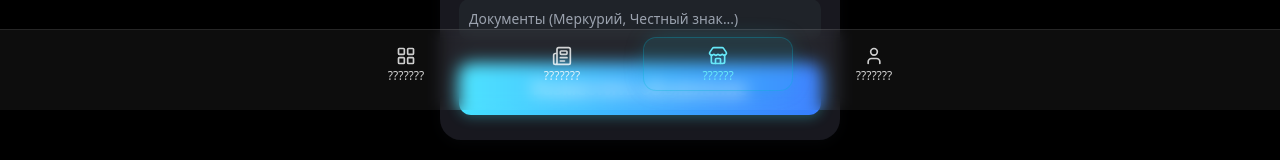
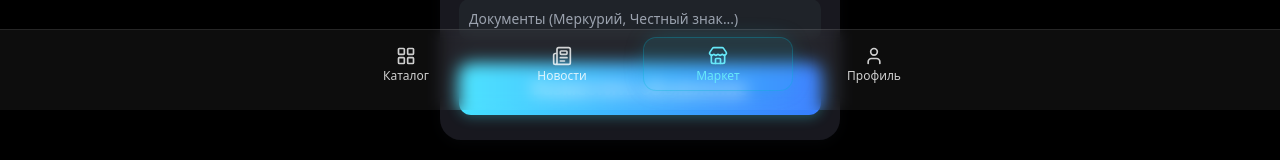
Before and after one commit to AlexSalavat/ikra-miniapp, a React (Create React App) app: page /market/add in a window 1280 px wide. Shown: the part 690-850 px from the top of the page. Built offline with nearby package versions, Linux system fonts and the light colour scheme.

Commit message:
fix(nav): 4 tabs, utf8-no-bom, prettier-compliant

```diff
--- a/src/components/BottomNav.js
+++ b/src/components/BottomNav.js
@@ -7,12 +7,11 @@ function Item({ to, label, Icon }) {
       to={to}
       aria-label={label}
       className={({ isActive }) =>
-        [
-          'flex flex-col items-center justify-center gap-1 py-2 rounded-xl text-xs transition',
+        `flex flex-col items-center justify-center gap-1 py-2 rounded-xl text-xs transition ${
           isActive
             ? 'bg-cyan-400/10 text-cyan-300 ring-1 ring-cyan-500/30 shadow-[0_0_24px_-6px] shadow-cyan-500/40'
-            : 'text-white/80 hover:text-white',
-        ].join(' ')
+            : 'text-white/80 hover:text-white'
+        }`
       }
     >
       <Icon className="w-5 h-5" aria-hidden="true" />
@@ -26,10 +25,10 @@ export default function BottomNav() {
     <nav className="fixed bottom-0 inset-x-0 z-50 bg-white/5 backdrop-blur border-t border-white/10">
       <div className="bottom-nav-safe mx-auto max-w-screen-sm">
         <div className="px-3 py-2 grid grid-cols-4 gap-2">
-          <Item to="/catalog" label="???????" Icon={LayoutGrid} />
-          <Item to="/news" label="???????" Icon={Newspaper} />
-          <Item to="/market" label="??????" Icon={Store} />
-          <Item to="/profile" label="???????" Icon={User} />
+          <Item to="/catalog" label="Каталог" Icon={LayoutGrid} />
+          <Item to="/news" label="Новости" Icon={Newspaper} />
+          <Item to="/market" label="Маркет" Icon={Store} />
+          <Item to="/profile" label="Профиль" Icon={User} />
         </div>
       </div>
     </nav>
```
